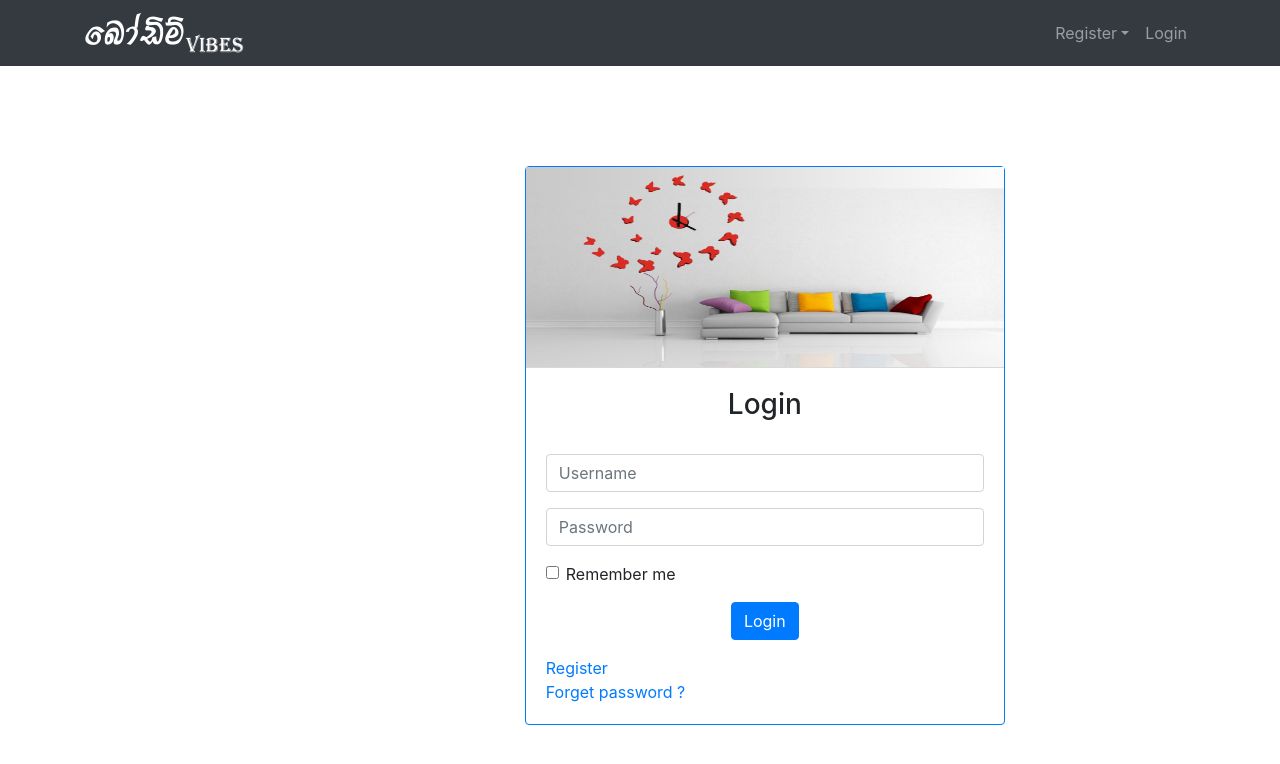
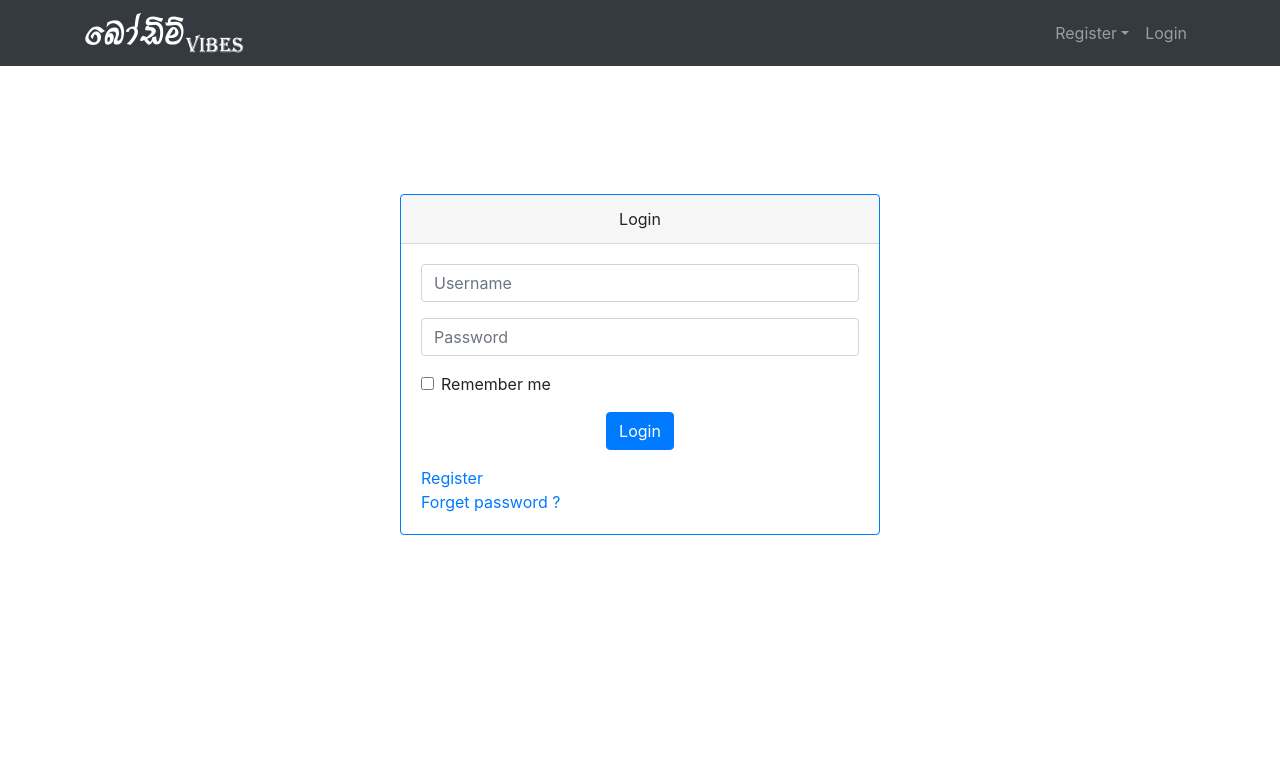
Before and after one commit to SasinduDilshara/CodeBiz, a PHP site: page /register/login in a window 1280 px wide. Shown: the top 764 px of the page. Run offline with PHP 8.4, Linux system fonts and the light colour scheme; data that the repository does not hold is empty; some libraries are stand-ins or nearby versions.

Commit message:
Removed images

```diff
--- a/MVC/app/view/register/login.php
+++ b/MVC/app/view/register/login.php
@@ -4,13 +4,12 @@
 <?php $this->end(); ?>
 <?php $this->start('body'); ?>
 
-<div class = "card border-primary mb-3" style="max-width: 30rem; left:41%; top:100px; background-color: ;" >
- 	<div class="card-header" style="text-align: center;padding:0rem"><img src="<?=PROOT?>img<?=DS?>main.jpg" height = 200 width = 478></div>
+<div class = "card border-primary mb-3" style="max-width: 30rem; margin:auto; top:8rem; background-color: ;" >
+ 	<div class="card-header" style="text-align: center">
+		 Login
+	</div>
 	<!-- <h3 class="text-center p-4">/h3> -->
 	<div class="card-body">
-	<div>
-	<h3 style="text-align: center;">Login</h3><br>
-	</div>
 	<form class="form" action="<?=PROOT?>register/login" method="post" >
 		<div class="form-group">
 			<input type="text" name="username" id="username" class = "form-control" placeholder = "Username">
```
Also changed, not shown: MVC/app/view/register/register.php (+4 -5 lines).
